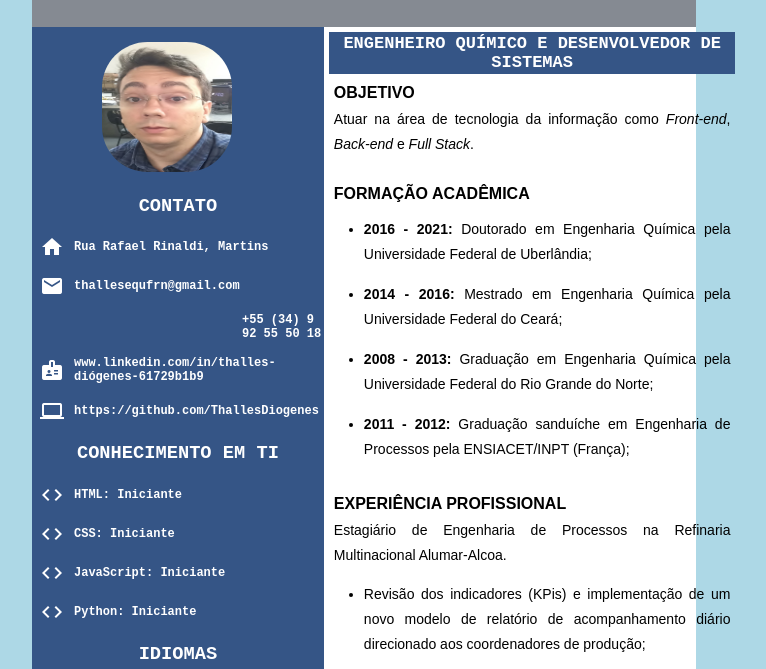
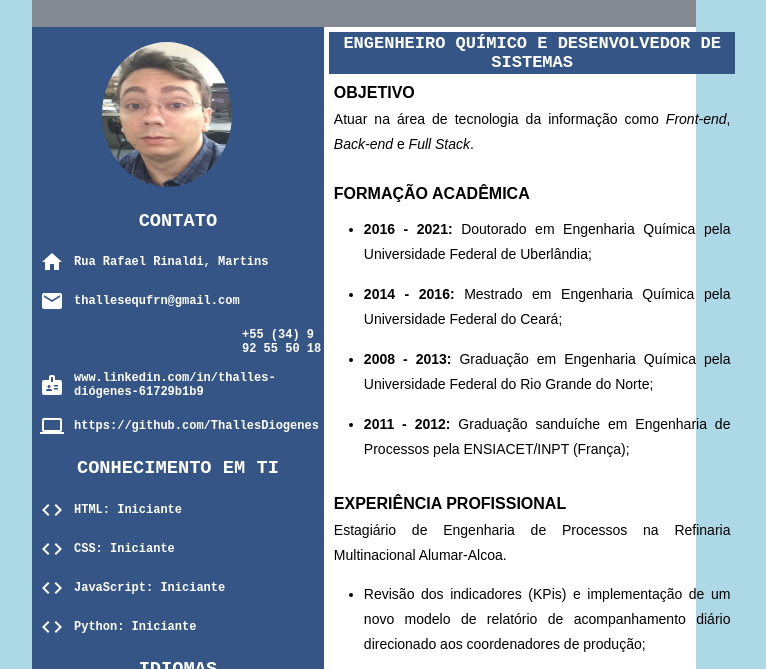
Before and after one commit to ThallesDiogenes/programa-vem.ser-DEV-2022, a plain HTML site: page index.html in a window 1280 px wide. Shown: the part 61-730 px from the top of the page, without its empty margins (276-1042 px from the left). Drawn offline with Linux system fonts and the light colour scheme.

Commit message:
alteração 2

```diff
--- a/style.css
+++ b/style.css
@@ -37,7 +37,7 @@ ul {
 .principal {
     background-color: white;
     margin: 0 300px 0px 300px;
-    height: 140vh;
+    height: 120vh;
     display: grid;
     grid-template-columns: 1fr 65%;
 }
@@ -47,8 +47,8 @@ ul {
 .foto {
     margin: 15px 50px 0px 70px;
     width: 130px;
-    height: 130px;
-    border-radius: 35%;
+    height: 145px;
+    border-radius: 50%;
 }
 .contato{
     color: white;
```
